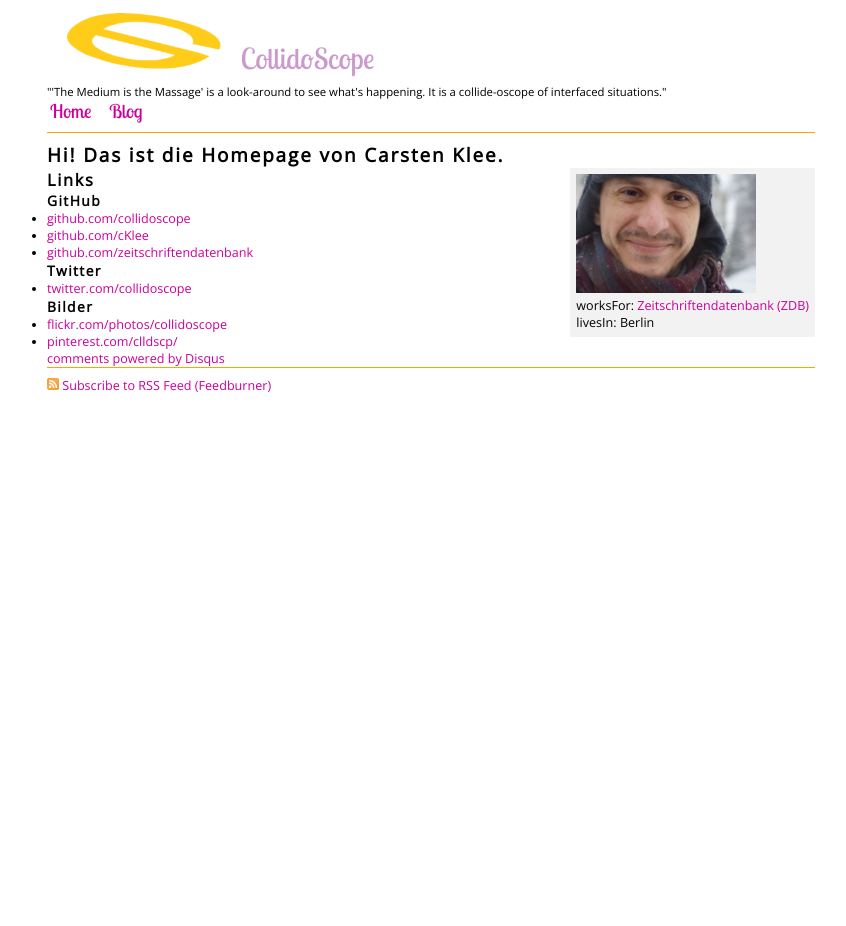
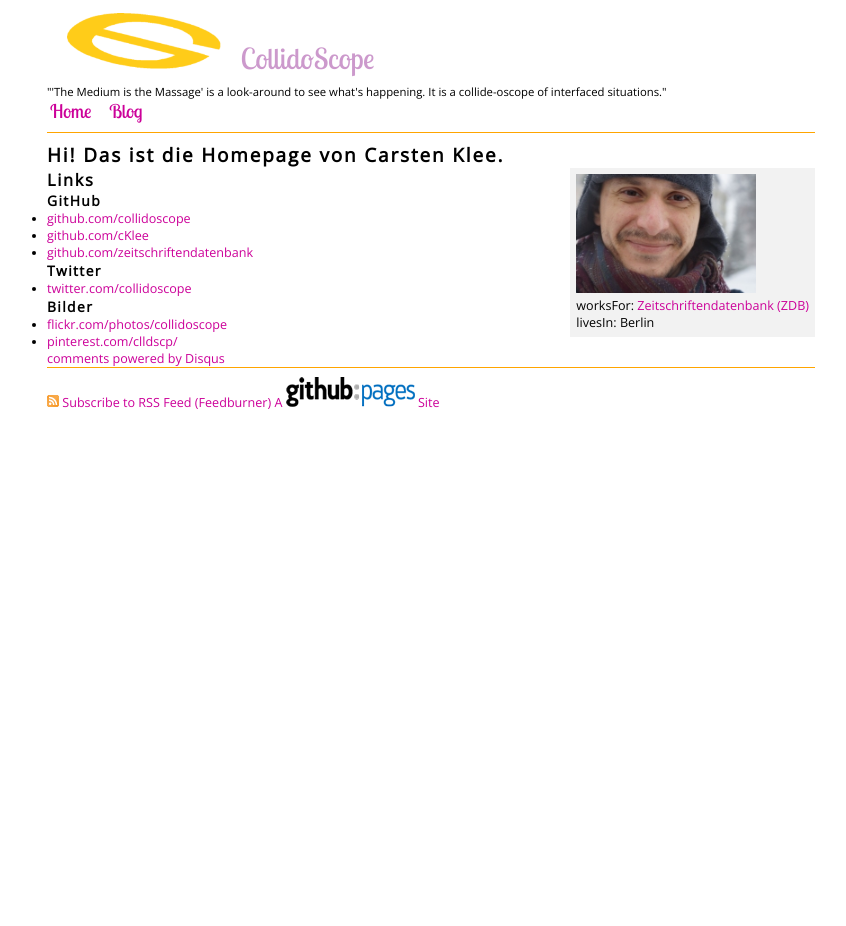
Before and after one commit to collidoscope/collidoscope.github.com, a Jekyll site: the page built from index.html, in a window 1280 px wide. Shown: the whole page, without its empty margins (209-1055 px from the left). Built offline with Jekyll 4.4.1, drawn with Linux system fonts in a browser that asks for light colours; some web fonts are replaced; Markdown is read by kramdown in place of the engine named in the settings; comment, search, counter and statistics services are not loaded.

Commit message:
Updated.

```diff
--- a/_includes/footer.html
+++ b/_includes/footer.html
@@ -2,4 +2,5 @@
       <a href="http://feeds.feedburner.com/collidoscope">
         <img src="/images/rss.png" alt="Subscribe to RSS Feed" /> Subscribe to RSS Feed (Feedburner)
       </a>
+  <a href="pages.github.com">A <img src="/images/logo-pages.png"> Site</a>
 </footer>
```
